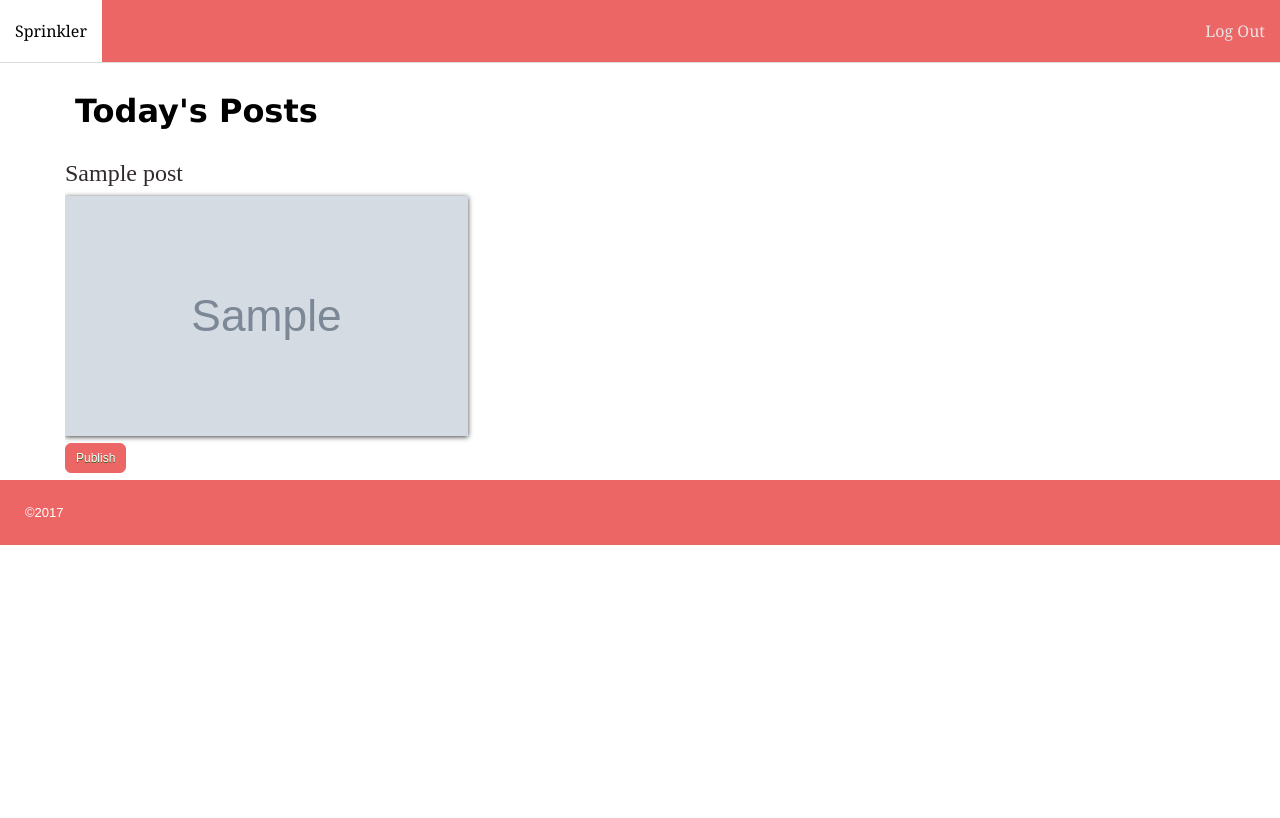
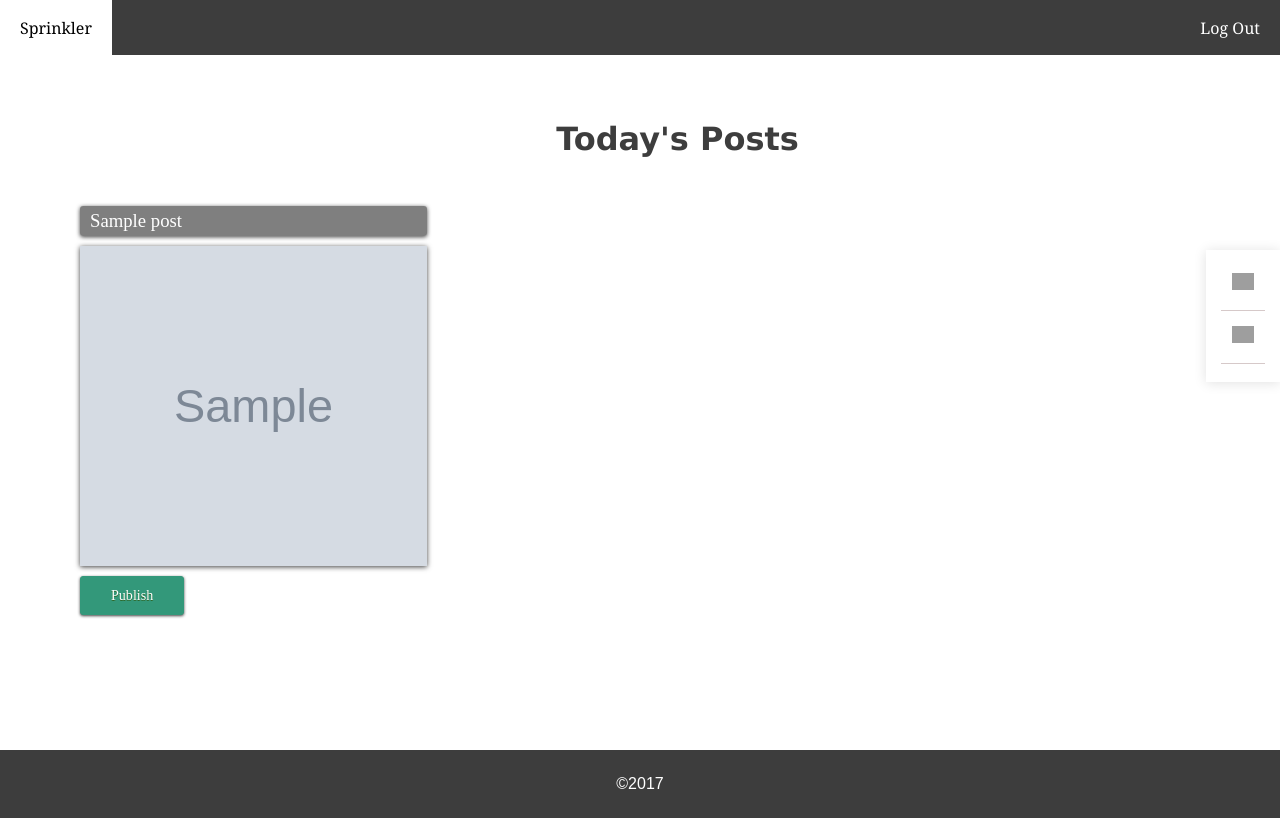
Before and after one commit to jkhabra/sprinkler, a Flask app: template web/templates/posts.html in a window 1280 px wide. Before the commit the page ends 545 px from the top, so only its background shows below. Run offline with Flask 2, Linux system fonts and the light colour scheme; the template is opened without the code that fills it: most values are stand-ins (such as "Sample title", 1, 10 or a date in 2020); grey boxes marked "Sample" are stand-in pictures; grey boxes are pictures that could not be loaded.

Commit message:
Add slide bar

```diff
--- a/web/static/script.js
+++ b/web/static/script.js
@@ -8,7 +8,7 @@ for (let i = 0; i < allButtons.length; i++) {
     let url = '/publish-photo?id=' + btn.dataset.photoId;
     let parent = btn.parentNode;
     parent.querySelector('.spinner').style.display='';
-    parent.querySelector('.thumb').style.background='black';
+    parent.querySelector('.color').style.background='black';
     parent.querySelector('.post-image').style.opacity='0.5';
 
     fetch(url)
@@ -24,11 +24,13 @@ for (let i = 0; i < allButtons.length; i++) {
           parent.querySelector('.post-image').classList.add('thumb2');
           parent.querySelector('.success').style.display='';
         }
-        else {
-          throw new Error('Failed to publish image' || res.status === 'error');
+        if (res.status === 'error'){
           parent.querySelector('.spinner').style.display='none';
           parent.querySelector('.post-image').classList.add('thumb3');
           parent.querySelector('.error').style.display='';
+        }
+        else {
+          throw new Error('Failed to publish image');
         }
       })
       .catch(function(error) {
@@ -36,6 +38,5 @@ for (let i = 0; i < allButtons.length; i++) {
       });
     btn.classList.add('disabled');
     btn.setAttribute('disabled', 'disabled');
-
   });
 }
--- a/web/static/style.css
+++ b/web/static/style.css
@@ -7,11 +7,12 @@
 }
 
 .nav-bar {
-    width: 100%;
-    background-color: #ec6666;
-    list-style-type: none;
-    overflow: hidden;
-    border-bottom: 1px solid gainsboro;
+  background: #3D3D3D;
+  /* position: fixed; */
+  z-index: 9999;
+  height: 55px;
+  width: 100%;
+  list-style: none;
 }
 
 .nav-items{
@@ -20,9 +21,9 @@
 
 .nav-links{
     display: inline-block;
-    color: #e6e5e5;
+    color: #fff;
     text-align: center;
-    padding: 20px 15px;
+    padding: 17px 20px;
     text-decoration: none;
     font-family: Georgia;
 }
@@ -34,48 +35,129 @@
 }
 
 .container {
-    background-color: initial;
     padding-top: 15px;
 }
 
 .header {
-    text-align: left;
-    margin: 14px 0px 30px 75px;
-    font-family:  Verdana;
+  text-align: center;
+  margin: 50px 0px 0px 75px;
+  font-family: Verdana;
+  color: #3D3D3D;
+}
+
+.side-options {
+  position: fixed;
+  background-color: rgba(255,255,2555,1);
+  top: 250px;
+  right: 0;
+  z-index: 12345678902;
+  box-shadow: 0px 1px 12px 0px rgba(0,0,0,0.12);
+  -webkit-transition: 0.3s all;
+  transition: 0.2s all;
+  width: 74px;
+  padding: 3px 0;
+}
+
+.side-icon {
+  width: 30%;
+  height: 2em;
+  background-size: contain;
+  background-repeat: no-repeat;
+  margin: auto;
+}
+
+.side-mark{
+  background-image: url(/static/t.png);
+  margin-top: 20px;
+}
+
+.side-item1{
+  position: relative;
+}
+
+.side-text {
+  border-radius: 2%;
+  position: absolute;
+  color: #fff;
+  background: rgba(0, 0, 0, 0.7);
+  visibility: hidden;
+  opacity: 0;
+  transition: opacity .2s, visibility .2s;
+}
+
+.text1 {
+  top: 0.5em;
+  width: 8em;
+  right: 4.7em;
+  padding: 12px;
+}
+
+.text2 {
+  top: 4em;
+  width: 12em;
+  right: 4.5em;
+  padding: 12px;
+}
+
+.side-item:hover .text1{
+  visibility: visible;
+  opacity: 1;
+}
+
+.side-item2:hover .text2{
+  visibility: visible;
+  opacity: 1;
+}
+
+.side-sch{
+  background-image: url(/static/s.png);
+}
+
+.dvider {
+  margin: 5px 15px 15px;
+  border-bottom: 1px solid #d6c9c9;
 }
 
 .post-list {
   overflow: hidden;
-  max-width: 1150px;
   display: grid;
-  width: 90%;
-  margin: 0 auto;
-  grid-template-columns: 35% 35%;
-  grid-template-rows: 20em;
+  grid-template-columns: 31% 31% 31%;
+  grid-template-rows: 26em;
   grid-gap: 2em;
+  padding: 3em 5em 8em 5em;
 }
 
 .post {
     list-style-type: none;
 }
 
+.thumb {
+    /height: 15em;
+    cursor: pointer;
+}
+
+.thumb:hover .post-title {
+  white-space: normal;
+}
+
 .title-container {
-    margin-bottom: 9px;
+  padding-bottom: 40px;
+  position: relative;
 }
 
 .post-title{
-  color: #312a2a;
+  position: absolute;
+  width: 100%;
+  color: #fff;
+  background: rgba(0, 0, 0, 0.5);
+  padding: 4px 0px 4px 10px;
   font-family: Times New Roman;
   font-weight: 300;
   overflow: hidden;
   text-overflow: ellipsis;
   white-space: nowrap;
-}
-
-.thumb {
-    height: 15em;
-    cursor: pointer;
-    box-shadow: 0 1px 5px 0 rgba(0,0,0,.75);
+  border-radius: 3px;
+  box-shadow: 0 1px 4px 0 rgba(0,0,0,.75);
 }
 
 .thumb2{
@@ -98,23 +180,21 @@
   color: #fff;
   font-size: 2vw;
   font-weight: bold;
-  margin-left: 4em;
-  margin-top: 2em;
+  margin: 3em 3em;
   width: 17%;
   line-height: 1.5;
   text-shadow: 0 0 1px #fff, 0 1px 2px rgba(0,0,0,0.45);
 }
 
 .error{
-  text-shadow: 0 0 1px rgba(212, 69, 69, 0.44), 0 1px 2px rgba(199, 39, 39, 0.45);
-  color: #f33535;
+  text-shadow: 0 0 1px rgba(21, 19, 19, 0.44), 0 1px 2px rgba(23, 22, 22, 0.45);
+  color: #f77373;
 }
 
 .spinner{
   position: absolute;
   z-index: 100;
-  margin-left: 12em;
-  margin-top: 6em;
+  margin: 8em 9.5em;
   border: 5px solid #fff;
   border-bottom: 5px solid rgba(34, 34, 34, 0.03);
   border-radius: 50%;
@@ -130,23 +210,24 @@
 
 .post-image {
   width: 100%;
-  height: 15em;
+  height: 20em;
+  box-shadow: 0 1px 5px 0 rgba(0,0,0,.75);
 }
 
 .publish-button {
-    background-color:#ec6666;
-	  -moz-border-radius:6px;
-	  -webkit-border-radius:6px;
-	  border:1px solid #ec6666;
-	  display:inline-block;
-	  cursor:pointer;
-	  color:#ffffff;
-	  font-family:Arial;
-	  font-size:12px;
-	  padding:7px 10px;
-	  text-decoration:none;
-	  text-shadow:0px 1px 0px #2f6627;
-    margin-top: 7px;
+  /background-color: #ec6666;
+  background-color: #33987a;
+  border-radius: 3px;
+  border: 1px solid #33987a;
+  cursor: pointer;
+  color: #ffffff;
+  font-size: 1.1vw;
+  font-family: Times New Roman;
+  padding: 10px 30px;
+  text-decoration: none;
+  text-shadow: 0px 1px 0px #2f6627;
+  margin-top: 10px;
+  box-shadow: 0 1px 3px 0 rgba(0,0,0,.75);
 }
 
 .disabled{
@@ -155,19 +236,17 @@
 }
 
 .publish-button:hover {
-	  background-color: #de5353;
-}
-.publish-button:active {
-	  position:relative;
-	  top:1px;
+	background-color: #de5353;
+  border: 1px solid #ec6666;
 }
 
+
 .footer {
-    background-color: #ec6666;
-    width: 100%;
-    color: #fff;
-    padding: 25px;
-    font-size: 13px;
+  background: #3D3D3D;
+  padding: 25px;
+  width: 100%;
+  color: #fff;
+  text-align: center;
 }
 
 /* styles for login template*/
--- a/web/templates/posts.html
+++ b/web/templates/posts.html
@@ -3,19 +3,31 @@
 
 <div class='container'>
   <h1 class='header'>Today's Posts</h1>
+  <div class='side-options'>
+    <a class='side-item' href='#'>
+      <div class='side-mark side-icon'></div>
+      <div class='side-text text1'>Select posts</div>
+      <div class='dvider'></div>
+    </a>
+    <a class='side-item2' href='#'>
+      <div class='side-sch side-icon'></div>
+      <div class='side-text text2'>Schedule publish time</div>
+      <div class='dvider'></div>
+    </a>
+  </div>
   <ul class='post-list'>
     {% for post in posts %}
 
     <li class ="post"">
-
-      <div class="title-container">
-        <h2 class="post-title">
-          {{post.Post.title}}
-        </h2>
-      </div>
       <div class="thumb">
+        <div class="title-container">
+          <h3 class="post-title">
+            {{post.Post.title}}
+          </h3>
+        </div>
+        <div class='color'>
         <div class='spinner' style='display:none'></div>
-        <p class='error' style='display:none'>Could not publish post. Sorry</p>
+        <p class='error' style='display:none'>Could not publish this post,please login again</p>
         <p class='success' style='display:none'>Your post successfully posted to Facebook</p>
         {% if post.Image.local_url.endswith('.mp4') %}
         <video class="post-image" autoplay='autoplay' loop muted>
@@ -26,6 +38,7 @@
         <img class='post-image' src='{{post.Image.local_url}}' alt='post_image'>
         {%endif%}
       </div>
+      </div>
           <button type="button" class="publish-button" data-photo-id={{post.Image.local_url.split('/')[-1]}} >Publish</button>
       {% endfor %}
     </li>
```
